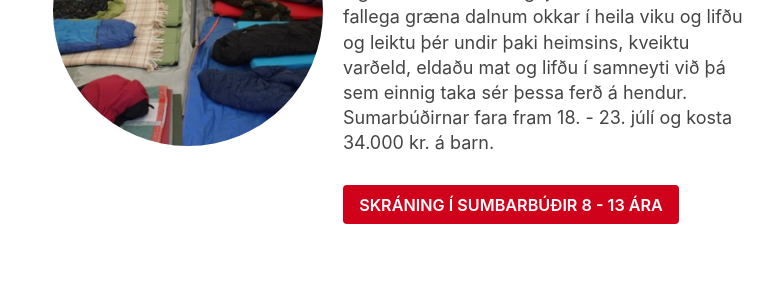
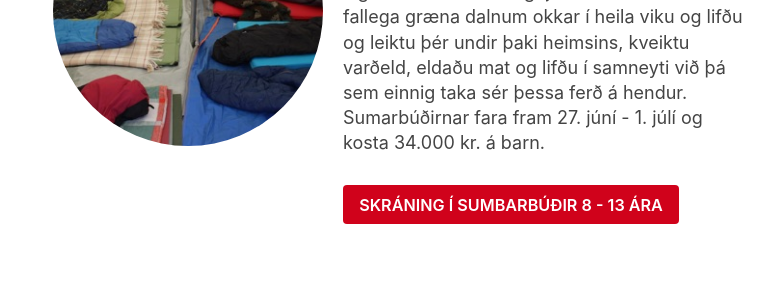
Before and after one commit to viktorhollanders/soguheimar, a Jekyll site: the page built from index.html, in a window 1280 px wide and 900 px high, scrolled down 1129 px. Shown: the part 329-629 px from the top of the window, without its empty margins (251-1024 px from the left). Built offline with Jekyll 4.4.1, drawn with Linux system fonts in a browser that asks for light colours; some of the changed text lies outside the part shown.

Commit message:
fixing dates for summercamp

```diff
--- a/index.html
+++ b/index.html
@@ -30,7 +30,7 @@ Lærðu að leika sirkuslistir í fallegu umhverfi Lækjarbotna undir berum himn
   <article class="index-article clearfix">
     <img class="index-article__image index-article__image--left" src="images/sumarbudir.jpg" srcset="images/sumarbudir.jpg 1x, images/sumarbudir@2x.jpg 2x" alt="Sumarbúðir">
     <h1 class="index-article__header">Sumarbúðir</h1>
-    <p class="index-article__text">Fyrir börn á aldrinum 8 - 13 ára. Komdu inn í heim sagna og ævintýra og upplifðu söguna á eigin skinni. Komdu og tjaldaðu með okkur í fallega græna dalnum okkar í heila viku og lifðu og leiktu þér undir þaki heimsins, kveiktu varðeld, eldaðu mat og lifðu í samneyti við þá sem einnig taka sér þessa ferð á hendur. Sumarbúðirnar  fara fram 18. - 23. júlí og kosta 34.000 kr. á barn.</p>
+    <p class="index-article__text">Fyrir börn á aldrinum 8 - 13 ára. Komdu inn í heim sagna og ævintýra og upplifðu söguna á eigin skinni. Komdu og tjaldaðu með okkur í fallega græna dalnum okkar í heila viku og lifðu og leiktu þér undir þaki heimsins, kveiktu varðeld, eldaðu mat og lifðu í samneyti við þá sem einnig taka sér þessa ferð á hendur. Sumarbúðirnar  fara fram 27. júní - 1. júlí og kosta 34.000 kr. á barn.</p>
     <a class="index-article__button" href="https://docs.google.com/forms/d/e/1FAIpQLSdu06UQhcVFnmTlbDMYhSdOV1O8-8C1ZF88WdS_vIcdiPjfFA/viewform">
       Skráning í sumbarbúðir 8 - 13 ára
     </a>
```
